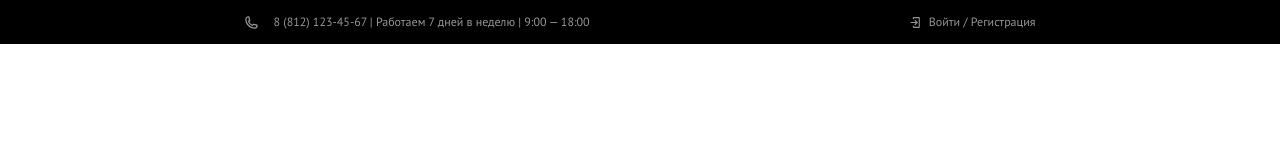
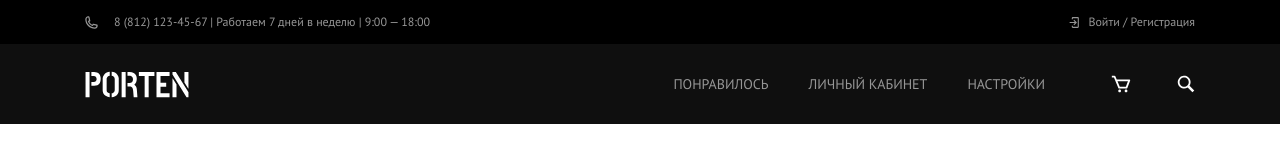
Before and after one commit to nikolaevfo/Porten, a plain HTML site: page index.html in a window 1280 px wide. Drawn offline with Linux system fonts and the light colour scheme.

Commit message:
header done

```diff
--- a/blocks/header.css
+++ b/blocks/header.css
@@ -1,10 +1,6 @@
 .header {
   padding-top: 14px;
-  display: flex;
-  justify-content: space-around;
-  align-items: center;
-  width: 1110px;
-
+  width: 100%;
   font-family: "PT Sans", Arial, sans-serif;
   color: #969696;
   font-weight: normal;
@@ -18,16 +14,29 @@
   text-rendering: optimizeLegibility;
 }
 
+.header__first-line {
+  width: 1110px;
+  margin: 0 auto;
+  display: flex;
+  justify-content: space-between;
+  align-items: center;
+  margin-bottom: 14px;
+}
+
+@media (max-width: 1150px) {
+  .header__first-line {
+    width: calc(100% - 40px);
+  }
+}
+
 .header__info {
-  background: url("../images/header-Vector.svg") 0 50%/13px 13px no-repeat;
+  background: url("../images/header-phone.svg") 0 50%/13px 13px no-repeat;
   padding-left: 29px;
-  margin-bottom: 14px;
 }
 
 .header__log {
   background: url("../images/header-sharp-log-in.svg") 0 50%/13px 13px no-repeat;
   padding-left: 20px;
-  margin-bottom: 14px;
 }
 
 .header__log-login {
@@ -46,3 +55,61 @@
 .header__log-registration:hover {
   color: #fff;
 }
+
+.header__second-line {
+  background: #0f0f0f;
+  width: 100%;
+}
+
+/* ======================================================= */
+.header__second-line-container {
+  width: 1110px;
+  margin: 0 auto;
+  display: flex;
+  justify-content: space-between;
+  align-items: center;
+}
+
+@media (max-width: 1150px) {
+  .header__second-line-container {
+    width: calc(100% - 40px);
+  }
+}
+
+.header__logo {
+  width: 104px;
+  height: 49px;
+}
+
+.header__menu {
+  display: flex;
+  justify-content: start;
+  align-items: center;
+}
+
+.header__menu-item {
+  position: relative;
+}
+
+.header__menu-link {
+  display: inline-block;
+  text-transform: uppercase;
+  color: #969696;
+  font-weight: normal;
+  font-size: 14px;
+  line-height: 18px;
+  transition: 0.5s;
+  padding: 31px 20px;
+}
+
+.header__menu-link:hover {
+  background: #1f1f1f;
+}
+
+.header__menu-link-img {
+  padding: 0;
+  display: flex;
+  justify-content: flex-end;
+  align-items: center;
+  margin-left: 45px;
+}
--- a/blocks/page.css
+++ b/blocks/page.css
@@ -1,5 +1,4 @@
 .page {
-  max-width: 1920px;
   background-color: #000;
   width: 100%;
   margin: 0 auto;
--- a/index.html
+++ b/index.html
@@ -11,9 +11,27 @@
 <body class="root">
   <div class="page">
     <header class="header">
-      <p class="header__info">8 (812) 123-45-67 | Работаем 7 дней в неделю | 9:00 — 18:00</p>
-      <p class="header__log"><a href="#" class="header__log-login">Войти</a> / <a href="#"
-          class="header__log-registration">Регистрация</a></p>
+      <div class="header__first-line">
+        <p class="header__info">8 (812) 123-45-67 | Работаем 7 дней в неделю | 9:00 — 18:00</p>
+        <p class="header__log"><a href="#" class="header__log-login">Войти</a> / <a href="#"
+            class="header__log-registration">Регистрация</a></p>
+      </div>
+      <div class="header__second-line">
+        <div class="header__second-line-container">
+          <img src="./images/header-PORTEN.svg" alt="Лого" class="header__logo">
+
+          <ul class="header__menu">
+            <li class="header__menu-item"><a href="#" class="header__menu-link">понравилось</a></li>
+            <li class="header__menu-item"><a href="#" class="header__menu-link">Личный кабинет</a></li>
+            <li class="header__menu-item"><a href="#" class="header__menu-link">Настройки</a></li>
+            <li class="header__menu-item"><a href="#" class="header__menu-link header__menu-link-img"><img
+                  src="./images/header-basket.svg" alt="Корзина"></a></li>
+            <li class="header__menu-item"><a href="#" class="header__menu-link header__menu-link-img"><img
+                  src="./images/header-search.svg" alt="Поиск"></a></li>
+          </ul>
+
+        </div>
+      </div>
     </header>
     <main class="content">
       <section></section>
```
Also changed, not shown: images/header-PORTEN.svg (added), images/header-basket.svg (added), images/header-phone.svg (renamed from images/header-Vector.svg), images/header-search.svg (added).
